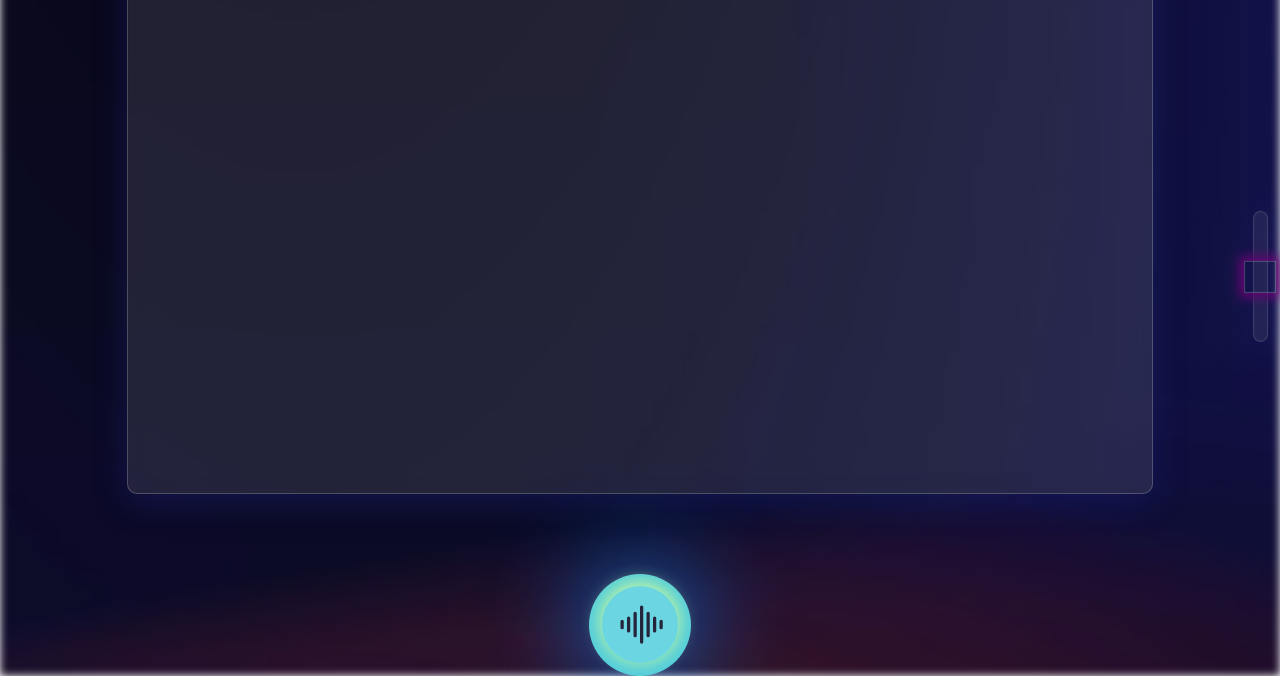
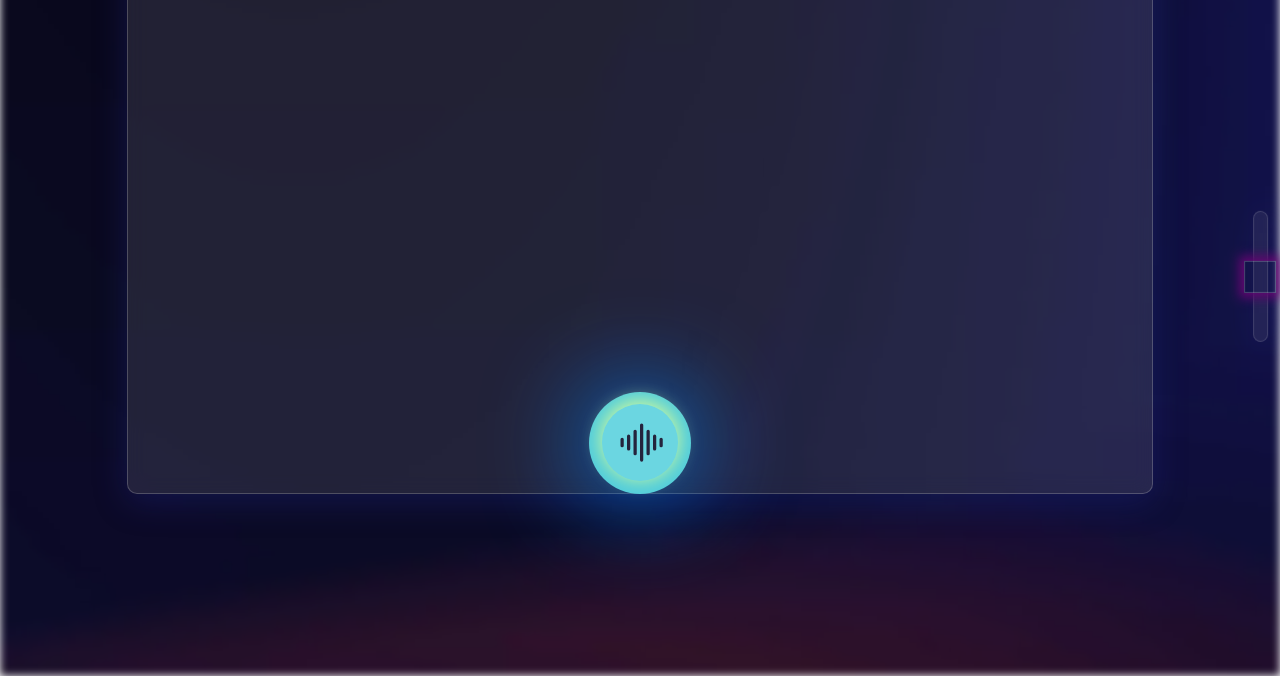
Before and after one commit to mebs933/subbyjs, a website: page public/index.html in a window 1280 px wide. Shown: the part 124-800 px from the top of the page. Drawn offline with nearby package versions, Linux system fonts and the light colour scheme.

Commit message:
Button place css adjust

```diff
--- a/public/style.css
+++ b/public/style.css
@@ -29,9 +29,8 @@ body::before {
 .container {
   display: flex;
   flex-direction: column;
-  justify-content: space-between;
+  justify-content: flex-start; /* Adjusted from space-between to flex-start */
   height: 100vh;
-  padding-bottom: 5%; /* Responsive padding from the bottom */
 }
 
 .box {
@@ -55,6 +54,8 @@ body::before {
   position: absolute; /* New line added */
   bottom: 5%; /* Adjusted for responsiveness */
 }
+
+/* Rest of your CSS remains the same */
 
 .outline {
   display: none;
```
